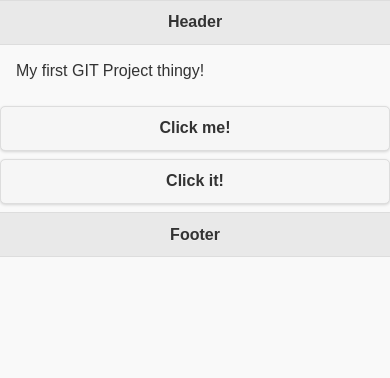
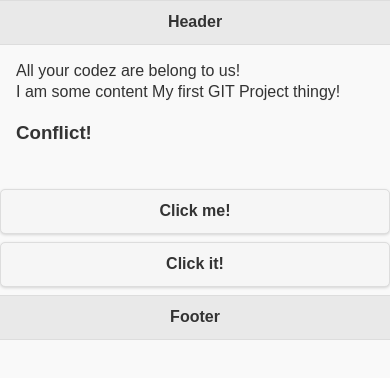
Before and after one commit to madcin/projectOne, a plain HTML site: page pgcTemplate/www/index.html in a window 390 px wide. Drawn offline with Linux system fonts and the light colour scheme; some packages are replaced by stand-ins of ours.

Commit message:
Conflicted!

```diff
--- a/pgcTemplate/www/index.html
+++ b/pgcTemplate/www/index.html
@@ -23,7 +23,10 @@
             <h1>Header</h1>
         </div>
         <div role="main" class="ui-content">
+            <div>All your codez are belong to us!</div>
+            I am some content
             My first GIT Project thingy!
+            <h3>Conflict!</h3>
         </div>
         <button onclick = alert "I hope ProjectOne works!">Click me!</button>
         <button onclick = alert "You got this like, GO FOR IT!!!!">Click it!</button>
```
